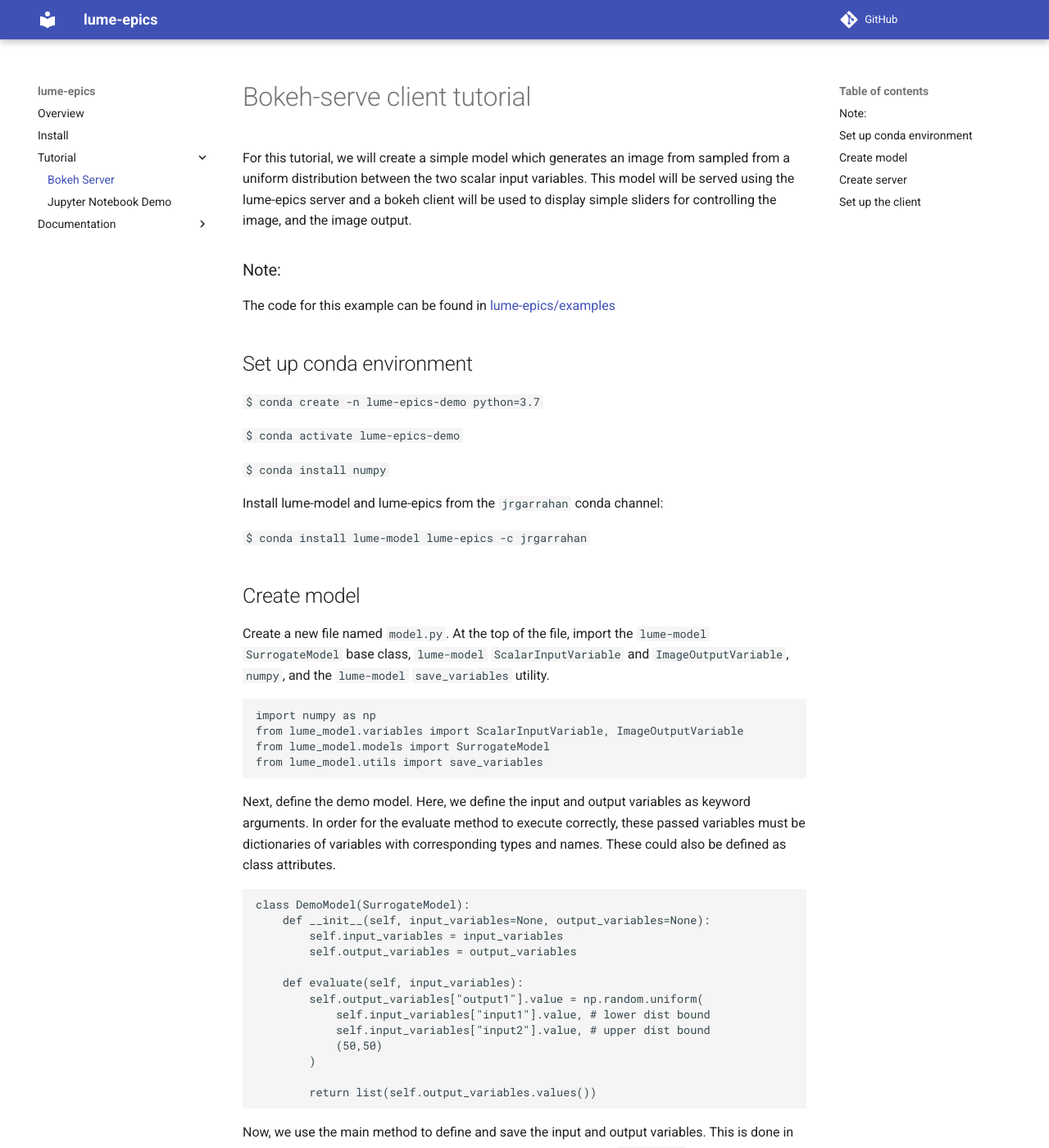
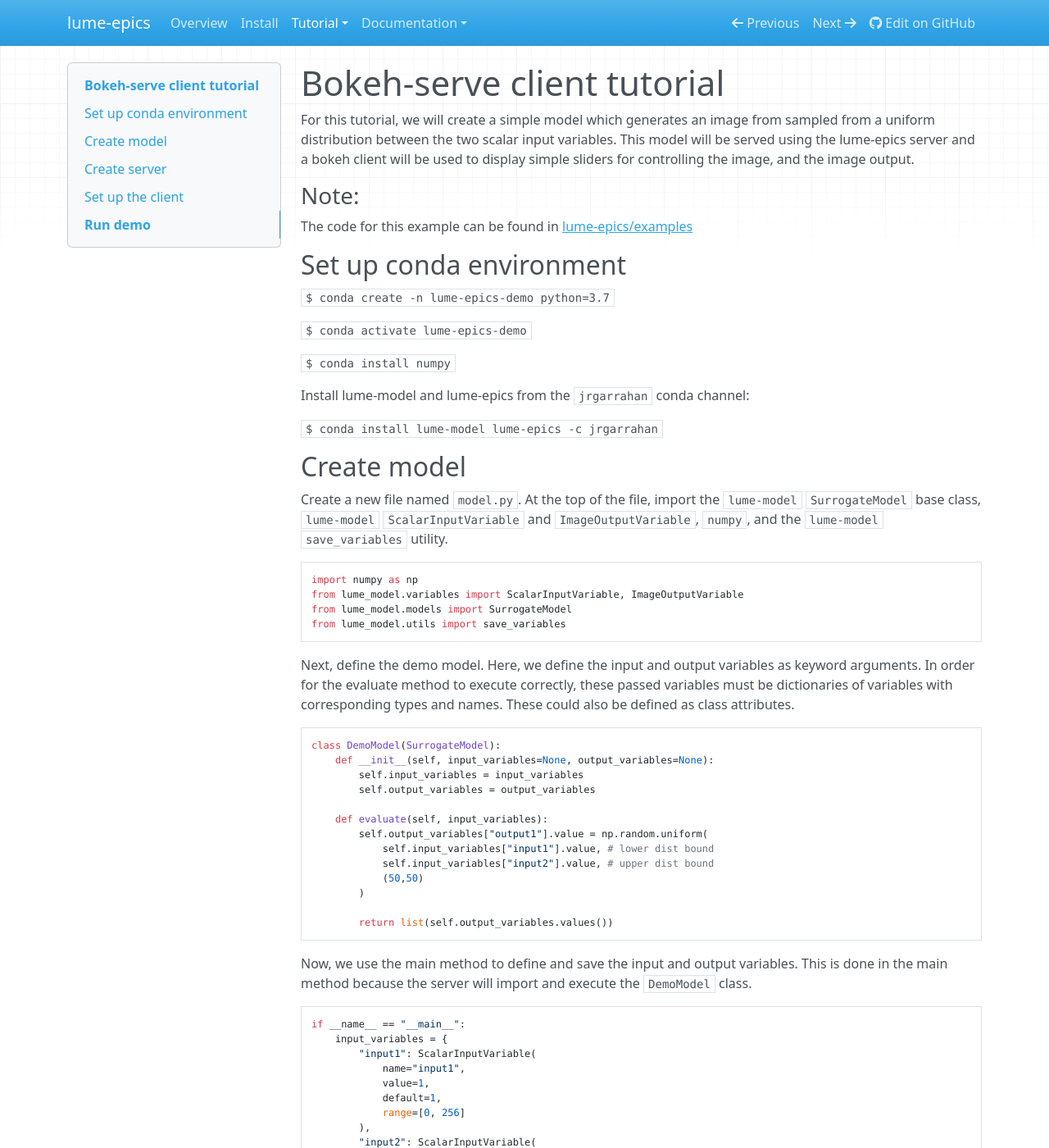
Before and after one commit to slaclab/lume-epics, an MkDocs documentation site: the page built from docs/BokehServer.md, in a window 1280 px wide and 1400 px high. Shown: the whole window at 82% size. Built offline with MkDocs 1.6.1, drawn with Linux system fonts in a browser that asks for light colours; nearby versions of some CDN libraries; comment, search, counter and statistics services are not loaded; some of the changed text lies outside the part shown.

Commit message:
DOC: Fix python formatting of md code

````diff
--- a/docs/BokehServer.md
+++ b/docs/BokehServer.md
@@ -22,7 +22,7 @@
 
 Create a new file named `model.py`. At the top of the file, import the `lume-model` `SurrogateModel` base class, `lume-model` `ScalarInputVariable` and `ImageOutputVariable`, `numpy`, and the `lume-model` `save_variables` utility.
 
-```
+```python
 import numpy as np
 from lume_model.variables import ScalarInputVariable, ImageOutputVariable
 from lume_model.models import SurrogateModel
@@ -32,7 +32,7 @@
 Next, define the demo model. Here, we define the input and output variables as keyword arguments. In order for the evaluate method to execute correctly, these
 passed variables must be dictionaries of variables with corresponding types and names. These could also be defined as class attributes.
 
-```
+```python
 class DemoModel(SurrogateModel):
     def __init__(self, input_variables=None, output_variables=None):
         self.input_variables = input_variables
@@ -50,7 +50,7 @@
 
 Now, we use the main method to define and save the input and output variables. This is done in the main method because the server will import and execute the `DemoModel` class.
 
-```
+```python
 if __name__ == "__main__":
     input_variables = {
         "input1": ScalarInputVariable(
@@ -91,7 +91,7 @@
 
 Create a new file named `server.py`. Import the `DemoModel`, load the variables, and configure the server.
 
-```
+```python
 from examples.model import DemoModel
 from lume_epics.epics_server import Server
 from lume_model.utils import load_variables
@@ -121,7 +121,7 @@
 
 Create a new file named `client.py`. Add the following imports:
 
-```
+```python
 from bokeh.io import curdoc
 from bokeh import palettes
 from bokeh.layouts import column, row
@@ -137,17 +137,17 @@
 
 Set up the `Controller` for interfacing with EPICS process variables:
 
-```
+```python
 controller = Controller("ca")
 ```
 
 Load variables from your variable file:
-```
+```python
 input_variables, output_variables = load_variables("variables.pickle")
 ```
 
 Prepare sliders:
-```
+```python
 prefix = "test"
 
 # use all input variables for slider
@@ -159,7 +159,7 @@
 ```
 
 Setup the image output variable:
-```
+```python
 output_variables = list(output_variables.values())
 
 # create image plot
@@ -173,7 +173,7 @@
 ```
 
 The image plot will require a callback to continually update the plot to display the lates process variables. Here we define the callback function:
-```
+```python
 # Set up image update callback
 def image_update_callback():
     image_plot.update()
@@ -181,7 +181,7 @@
 ```
 Render the application using bokeh `curdoc()` function. The image_plot object's `plot` attribute must be used in formatting:
 
-```
+```python
 curdoc().title = "Demo App"
 curdoc().add_root(
             row(
--- a/mkdocs.yml
+++ b/mkdocs.yml
@@ -15,7 +15,6 @@
       - Widgets: Widgets.md
     - Model: Model.md
     - Server: Server.md
-theme: material
 plugins:
   - mkdocstrings:
       default_handler: python
````
Also changed, not shown: docs/index.md (+3 -3 lines).
